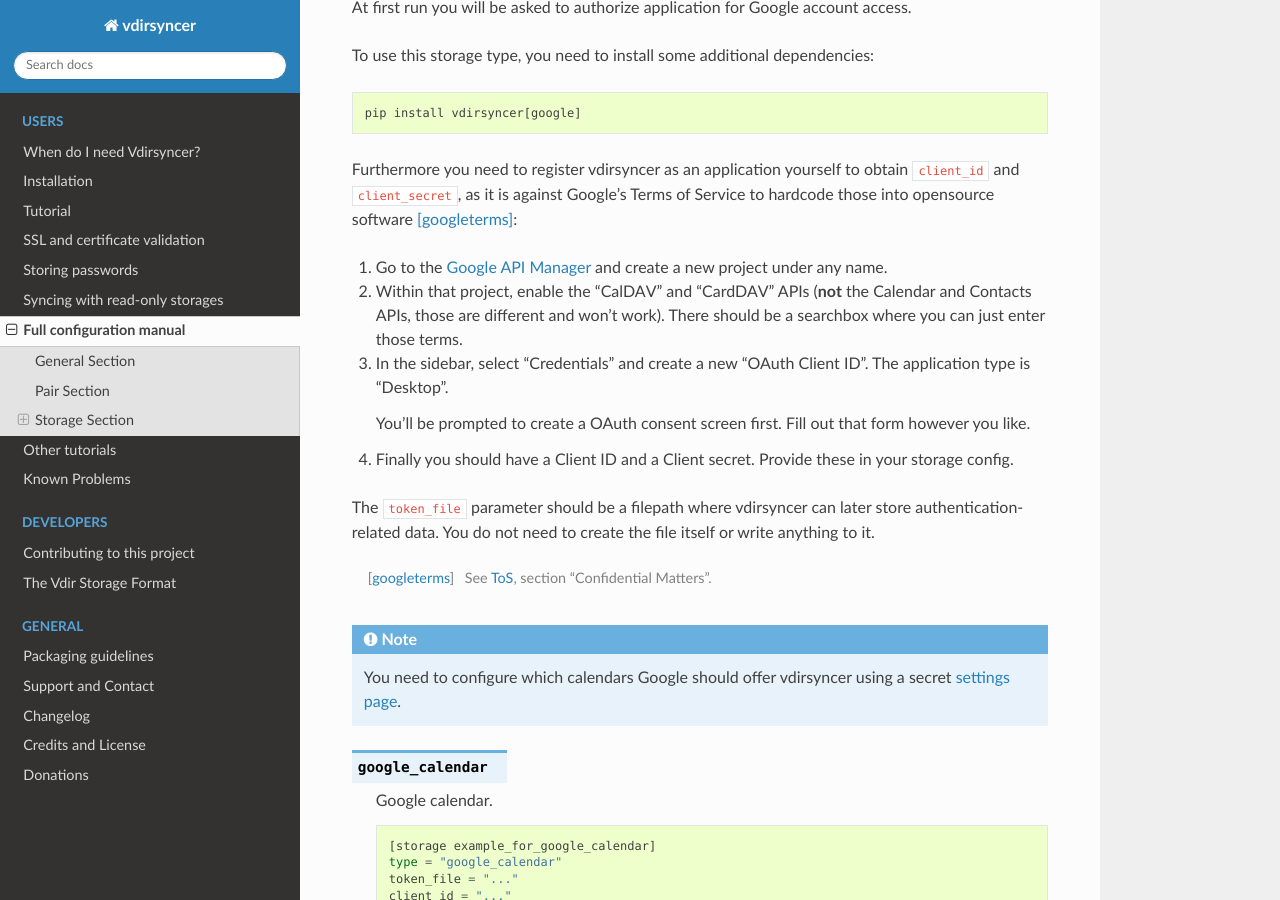
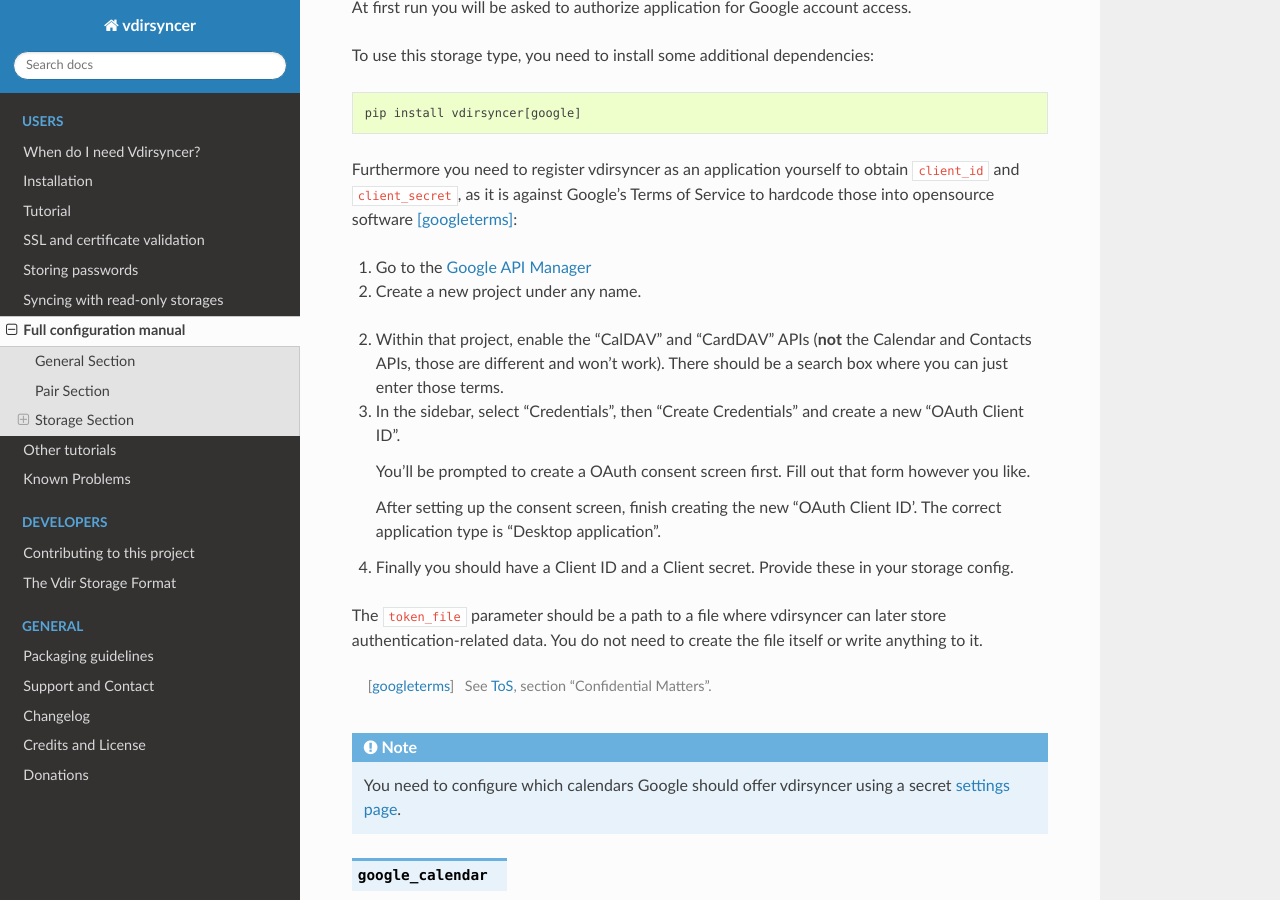
Before and after one commit to pimutils/vdirsyncer, a Sphinx documentation site: the page built from docs/config.rst, in a window 1280 px wide and 900 px high, scrolled down 5030 px. Built offline with Sphinx 7.4.7 and the Read the Docs theme 2.0.0, drawn with Linux system fonts in a browser that asks for light colours.

Commit message:
Slightly improve docs for configuring google

```diff
--- a/CHANGELOG.rst
+++ b/CHANGELOG.rst
@@ -20,6 +20,9 @@
   functional impact, and is merely for forward compatibility with the Rust
   implementation of vdirsyncer.
 - Python 3.10 and 3.11 are officially supported.
+- Instructions for integrating with Google CalDav/CardDav have changed.
+  Applications now need to be registered as "Desktop applications". Using "Web
+  application" no longer works due to changes on Google's side. :gh:`1078`
 
 Version 0.19.1
 ==============
--- a/docs/config.rst
+++ b/docs/config.rst
@@ -287,25 +287,29 @@
 obtain ``client_id`` and ``client_secret``, as it is against Google's Terms of
 Service to hardcode those into opensource software [googleterms]_:
 
-1. Go to the `Google API Manager <https://console.developers.google.com>`_ and
-   create a new project under any name.
+1. Go to the `Google API Manager <https://console.developers.google.com>`_
+
+2. Create a new project under any name.
 
 2. Within that project, enable the "CalDAV" and "CardDAV" APIs (**not** the
    Calendar and Contacts APIs, those are different and won't work). There should
-   be a searchbox where you can just enter those terms.
+   be a search box where you can just enter those terms.
 
-3. In the sidebar, select "Credentials" and create a new "OAuth Client ID". The
-   application type is "Desktop".
+3. In the sidebar, select "Credentials", then "Create Credentials" and create a
+   new "OAuth Client ID".
 
    You'll be prompted to create a OAuth consent screen first. Fill out that
    form however you like.
 
+   After setting up the consent screen, finish creating the new "OAuth Client
+   ID'. The correct application type is "Desktop application".
+
 4. Finally you should have a Client ID and a Client secret. Provide these in
    your storage config.
 
-The ``token_file`` parameter should be a filepath where vdirsyncer can later
-store authentication-related data. You do not need to create the file itself
-or write anything to it.
+The ``token_file`` parameter should be a path to a file where vdirsyncer can
+later store authentication-related data. You do not need to create the file
+itself or write anything to it.
 
 .. [googleterms] See `ToS <https://developers.google.com/terms/?hl=th>`_,
    section "Confidential Matters".
```
